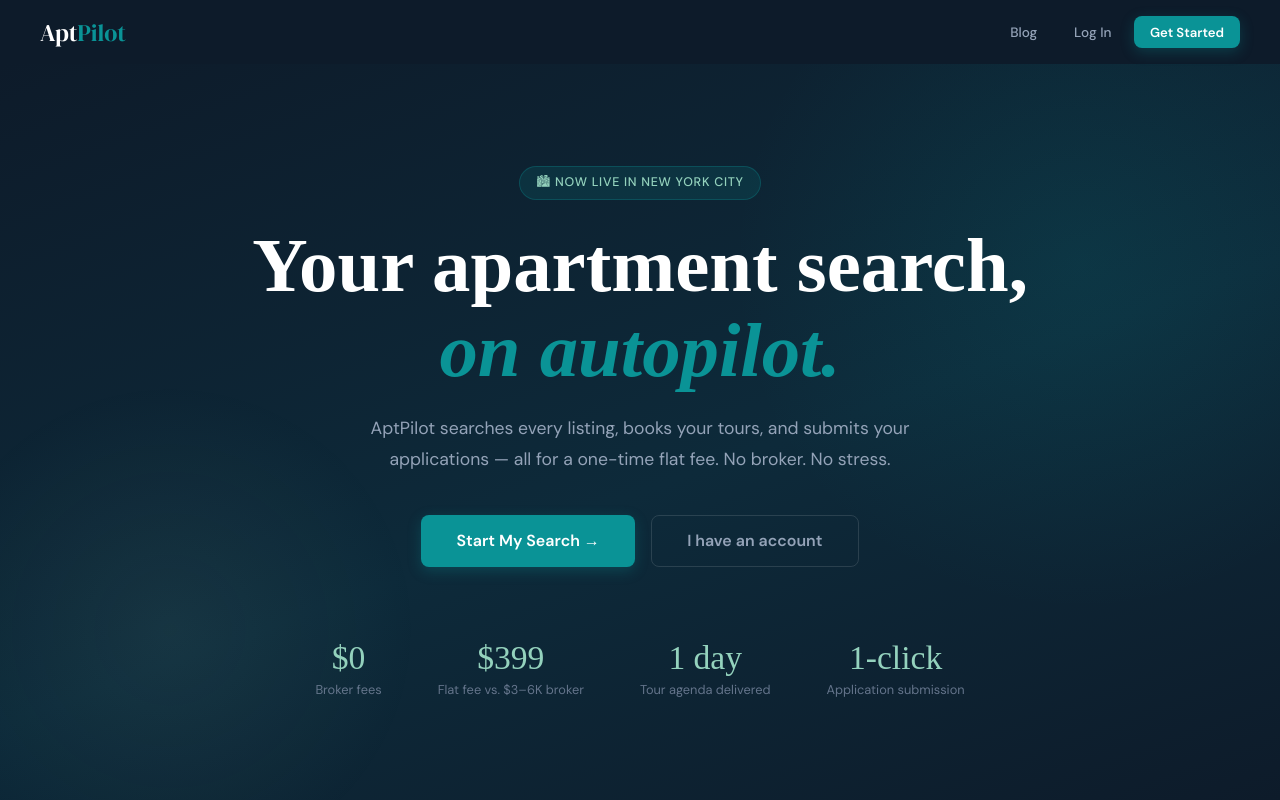
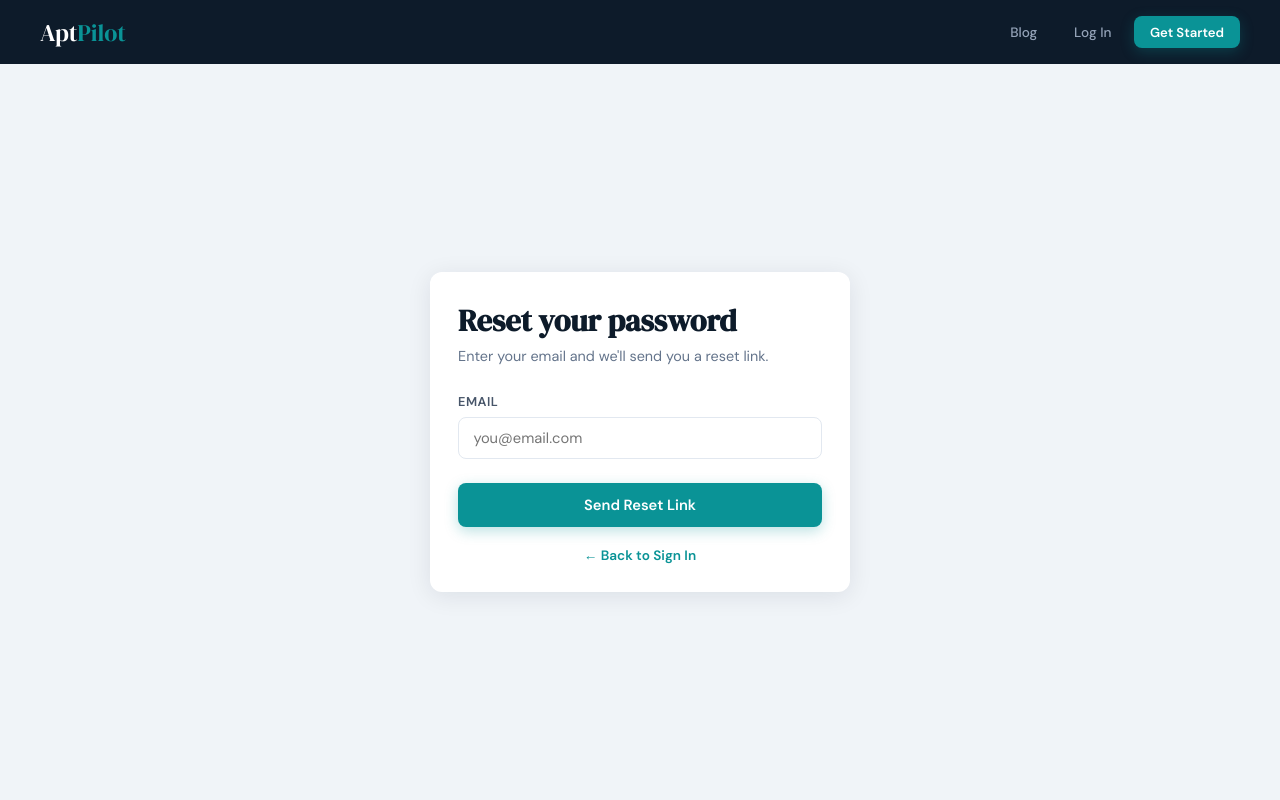
Before and after one commit to michaelcarracino-coder/aptpilot, a React (Vite) app: page /forgot-password in a window 1280 px wide. Before the commit this address led to /. Shown: the top 800 px of the page. Built offline with nearby package versions, Linux system fonts and the light colour scheme; no server answers.

Commit message:
add forgot password flow

```diff
--- a/src/App.jsx
+++ b/src/App.jsx
@@ -10,6 +10,8 @@
 import Blog       from './pages/Blog'
 import BlogPost   from './pages/BlogPost'
 import AdminBlog  from './pages/AdminBlog'
+import ForgotPassword from './pages/ForgotPassword'
+import ResetPassword  from './pages/ResetPassword'
 
 function PrivateRoute({ children }) {
   const { user, loading } = useAuth()
@@ -35,6 +37,8 @@
         <Route path="/blog"      element={<Blog />} />
         <Route path="/blog/:slug" element={<BlogPost />} />
         <Route path="/admin/blog" element={<AdminBlog />} />
+        <Route path="/forgot-password" element={<ForgotPassword />} />
+        <Route path="/reset-password" element={<ResetPassword />} />
         <Route path="/login"     element={user ? <Navigate to="/dashboard" /> : <Login />} />
         <Route path="/signup"    element={user ? <Navigate to="/intake" /> : <Signup />} />
         <Route path="/intake"    element={<PrivateRoute><Intake /></PrivateRoute>} />
--- /dev/null
+++ b/src/pages/ForgotPassword.jsx
@@ -0,0 +1,59 @@
+import { useState } from 'react'
+import { Link } from 'react-router-dom'
+import { supabase } from '../lib/supabase'
+
+export default function ForgotPassword() {
+  const [email, setEmail]     = useState('')
+  const [loading, setLoading] = useState(false)
+  const [sent, setSent]       = useState(false)
+  const [error, setError]     = useState('')
+
+  const handleSubmit = async (e) => {
+    e.preventDefault()
+    setError(''); setLoading(true)
+
+    const { error } = await supabase.auth.resetPasswordForEmail(email, {
+      redirectTo: `${window.location.origin}/reset-password`,
+    })
+
+    setLoading(false)
+    if (error) setError(error.message)
+    else setSent(true)
+  }
+
+  return (
+    <div style={{ minHeight:'calc(100vh - 64px)', display:'flex', alignItems:'center', justifyContent:'center', padding:'2rem' }}>
+      <div className="card fade-up" style={{ width:'100%', maxWidth:420 }}>
+        {!sent ? (
+          <>
+            <h1 className="serif" style={{ fontSize:'1.9rem', color:'var(--navy)', marginBottom:'0.4rem' }}>Reset your password</h1>
+            <p style={{ color:'var(--gray)', fontSize:'0.9rem', marginBottom:'1.75rem' }}>Enter your email and we'll send you a reset link.</p>
+
+            <form onSubmit={handleSubmit} style={{ display:'flex', flexDirection:'column', gap:'1rem' }}>
+              <div className="field">
+                <label>Email</label>
+                <input type="email" placeholder="you@email.com" value={email} onChange={e => setEmail(e.target.value)} required />
+              </div>
+              {error && <p style={{ color:'#EF4444', fontSize:'0.82rem', background:'#FEF2F2', padding:'0.6rem 0.9rem', borderRadius:'7px' }}>{error}</p>}
+              <button className="btn btn-primary" type="submit" disabled={loading} style={{ marginTop:'0.5rem', justifyContent:'center' }}>
+                {loading ? <span className="spinner" /> : 'Send Reset Link'}
+              </button>
+            </form>
+          </>
+        ) : (
+          <div style={{ textAlign:'center' }}>
+            <div style={{ fontSize:'2.5rem', marginBottom:'0.75rem' }}>📧</div>
+            <h1 className="serif" style={{ fontSize:'1.7rem', color:'var(--navy)', marginBottom:'0.6rem' }}>Check your email</h1>
+            <p style={{ color:'var(--gray)', fontSize:'0.9rem', lineHeight:1.6 }}>
+              We sent a password reset link to <strong>{email}</strong>. Click the link in that email to set a new password.
+            </p>
+          </div>
+        )}
+
+        <p style={{ marginTop:'1.25rem', textAlign:'center', fontSize:'0.85rem', color:'var(--gray)' }}>
+          <Link to="/login" style={{ color:'var(--teal)', fontWeight:600 }}>← Back to Sign In</Link>
+        </p>
+      </div>
+    </div>
+  )
+}
--- a/src/pages/Login.jsx
+++ b/src/pages/Login.jsx
@@ -33,6 +33,9 @@
           <div className="field">
             <label>Password</label>
             <input type="password" placeholder="••••••••" value={password} onChange={e => setPassword(e.target.value)} required />
+            <p style={{ textAlign:'right', marginTop:'0.3rem' }}>
+              <Link to="/forgot-password" style={{ color:'var(--teal)', fontSize:'0.82rem', fontWeight:600 }}>Forgot password?</Link>
+            </p>
           </div>
           {error && <p style={{ color:'#EF4444', fontSize:'0.82rem', background:'#FEF2F2', padding:'0.6rem 0.9rem', borderRadius:'7px' }}>{error}</p>}
           <button className="btn btn-primary" type="submit" disabled={loading} style={{ marginTop:'0.5rem', justifyContent:'center' }}>
--- /dev/null
+++ b/src/pages/ResetPassword.jsx
@@ -0,0 +1,83 @@
+import { useState, useEffect } from 'react'
+import { useNavigate } from 'react-router-dom'
+import { supabase } from '../lib/supabase'
+
+export default function ResetPassword() {
+  const [password, setPassword]   = useState('')
+  const [confirm, setConfirm]     = useState('')
+  const [loading, setLoading]     = useState(false)
+  const [error, setError]         = useState('')
+  const [success, setSuccess]     = useState(false)
+  const [ready, setReady]         = useState(false)
+  const navigate = useNavigate()
+
+  // Supabase sends the user back with a recovery token in the URL hash.
+  // onAuthStateChange fires PASSWORD_RECOVERY when that token is processed.
+  useEffect(() => {
+    const { data: listener } = supabase.auth.onAuthStateChange((event) => {
+      if (event === 'PASSWORD_RECOVERY') setReady(true)
+    })
+    // Also check immediately in case the event already fired before mount
+    supabase.auth.getSession().then(({ data: { session } }) => {
+      if (session) setReady(true)
+    })
+    return () => listener.subscription.unsubscribe()
+  }, [])
+
+  const handleSubmit = async (e) => {
+    e.preventDefault()
+    setError('')
+
+    if (password.length < 6) { setError('Password must be at least 6 characters'); return }
+    if (password !== confirm) { setError('Passwords do not match'); return }
+
+    setLoading(true)
+    const { error } = await supabase.auth.updateUser({ password })
+    setLoading(false)
+
+    if (error) setError(error.message)
+    else {
+      setSuccess(true)
+      setTimeout(() => navigate('/login'), 2500)
+    }
+  }
+
+  return (
+    <div style={{ minHeight:'calc(100vh - 64px)', display:'flex', alignItems:'center', justifyContent:'center', padding:'2rem' }}>
+      <div className="card fade-up" style={{ width:'100%', maxWidth:420 }}>
+        {success ? (
+          <div style={{ textAlign:'center' }}>
+            <div style={{ fontSize:'2.5rem', marginBottom:'0.75rem' }}>✅</div>
+            <h1 className="serif" style={{ fontSize:'1.7rem', color:'var(--navy)', marginBottom:'0.6rem' }}>Password updated</h1>
+            <p style={{ color:'var(--gray)', fontSize:'0.9rem' }}>Redirecting you to sign in...</p>
+          </div>
+        ) : !ready ? (
+          <div style={{ textAlign:'center' }}>
+            <div className="spinner" style={{ borderColor:'rgba(10,147,150,0.3)', borderTopColor:'var(--teal)', width:28, height:28, margin:'0 auto 1rem' }} />
+            <p style={{ color:'var(--gray)', fontSize:'0.9rem' }}>Verifying your reset link...</p>
+          </div>
+        ) : (
+          <>
+            <h1 className="serif" style={{ fontSize:'1.9rem', color:'var(--navy)', marginBottom:'0.4rem' }}>Set a new password</h1>
+            <p style={{ color:'var(--gray)', fontSize:'0.9rem', marginBottom:'1.75rem' }}>Choose a new password for your AptPilot account.</p>
+
+            <form onSubmit={handleSubmit} style={{ display:'flex', flexDirection:'column', gap:'1rem' }}>
+              <div className="field">
+                <label>New Password</label>
+                <input type="password" placeholder="Min. 6 characters" value={password} onChange={e => setPassword(e.target.value)} required />
+              </div>
+              <div className="field">
+                <label>Confirm Password</label>
+                <input type="password" placeholder="Re-enter password" value={confirm} onChange={e => setConfirm(e.target.value)} required />
+              </div>
+              {error && <p style={{ color:'#EF4444', fontSize:'0.82rem', background:'#FEF2F2', padding:'0.6rem 0.9rem', borderRadius:'7px' }}>{error}</p>}
+              <button className="btn btn-primary" type="submit" disabled={loading} style={{ marginTop:'0.5rem', justifyContent:'center' }}>
+                {loading ? <span className="spinner" /> : 'Update Password'}
+              </button>
+            </form>
+          </>
+        )}
+      </div>
+    </div>
+  )
+}
```
